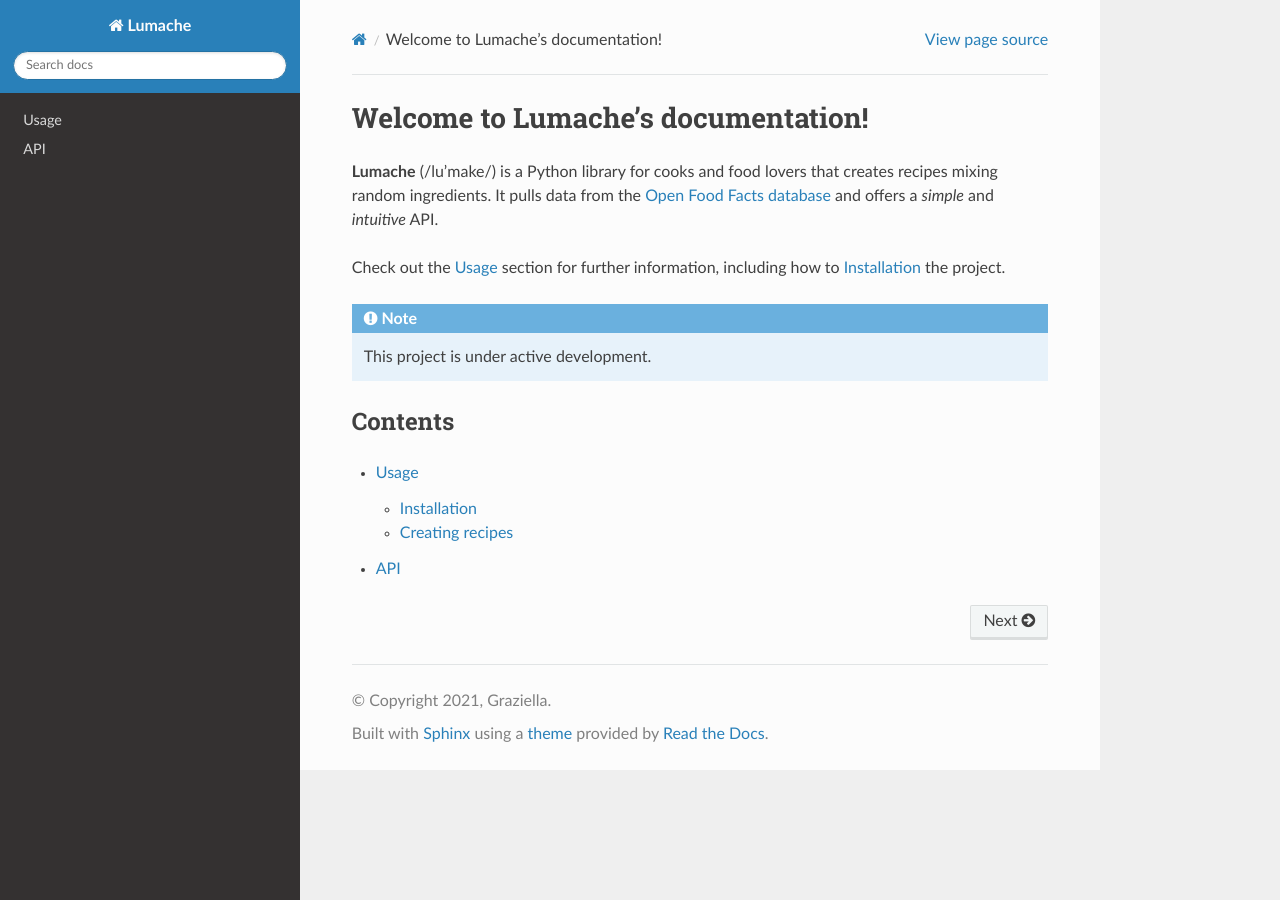
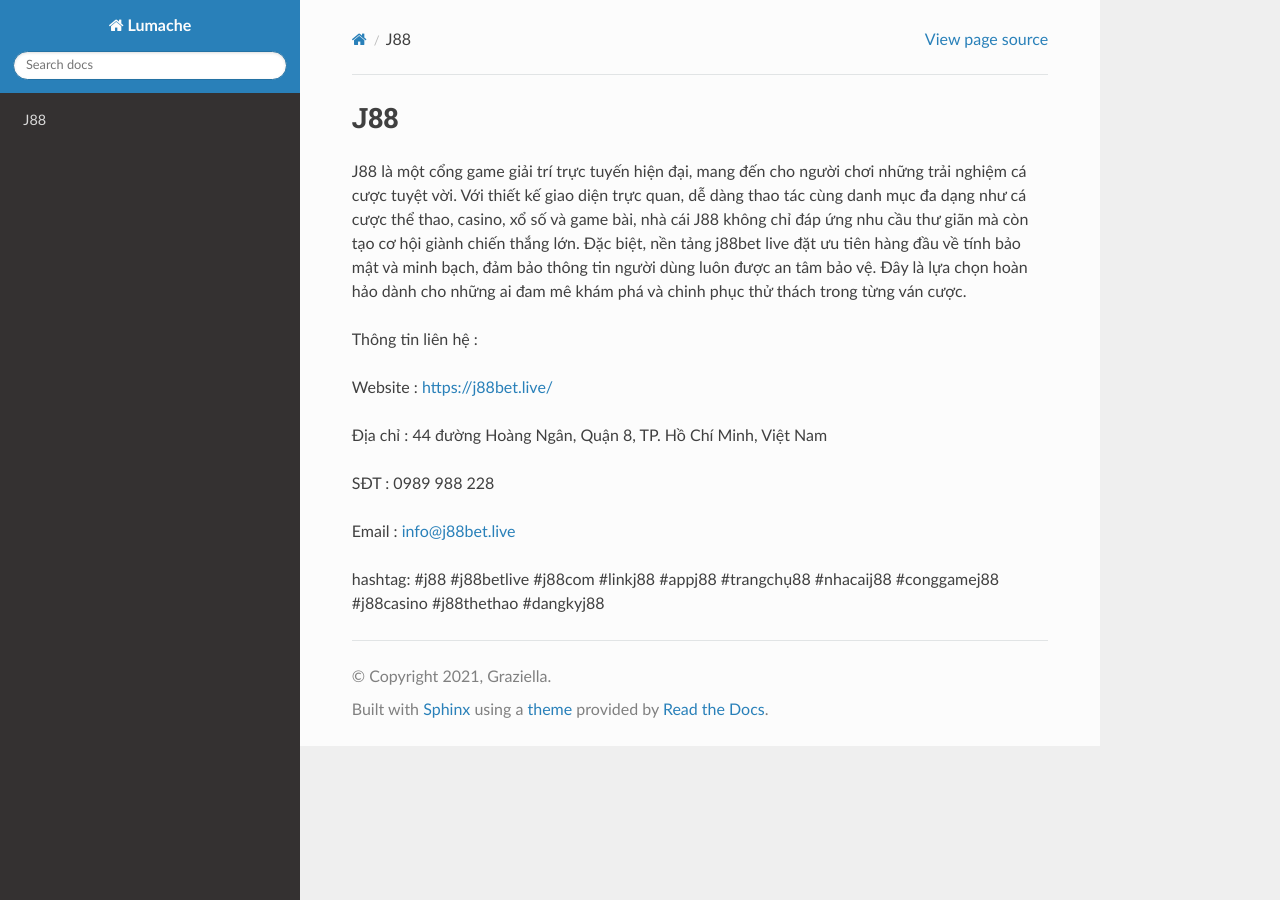
Before and after one commit to parkisngan19/j88betlive, a Sphinx documentation site: the page built from docs/source/index.rst, in a window 1280 px wide. Built offline with Sphinx 7.4.7 and the Read the Docs theme 3.1.0, drawn with Linux system fonts in a browser that asks for light colours.

Commit message:
Update index.rst

```diff
--- a/docs/source/index.rst
+++ b/docs/source/index.rst
@@ -1,22 +1,16 @@
-Welcome to Lumache's documentation!
+J88
 ===================================
 
-**Lumache** (/lu'make/) is a Python library for cooks and food lovers
-that creates recipes mixing random ingredients.
-It pulls data from the `Open Food Facts database <https://world.openfoodfacts.org/>`_
-and offers a *simple* and *intuitive* API.
+J88 là một cổng game giải trí trực tuyến hiện đại, mang đến cho người chơi những trải nghiệm cá cược tuyệt vời. Với thiết kế giao diện trực quan, dễ dàng thao tác cùng danh mục đa dạng như cá cược thể thao, casino, xổ số và game bài, nhà cái J88 không chỉ đáp ứng nhu cầu thư giãn mà còn tạo cơ hội giành chiến thắng lớn. Đặc biệt, nền tảng j88bet live đặt ưu tiên hàng đầu về tính bảo mật và minh bạch, đảm bảo thông tin người dùng luôn được an tâm bảo vệ. Đây là lựa chọn hoàn hảo dành cho những ai đam mê khám phá và chinh phục thử thách trong từng ván cược.
 
-Check out the :doc:`usage` section for further information, including
-how to :ref:`installation` the project.
+Thông tin liên hệ :
 
-.. note::
+Website : https://j88bet.live/
 
-   This project is under active development.
+Địa chỉ : 44 đường Hoàng Ngân, Quận 8, TP. Hồ Chí Minh, Việt Nam
 
-Contents
---------
+SĐT : 0989 988 228
 
-.. toctree::
+Email : info@j88bet.live
 
-   usage
-   api
+hashtag: #j88 #j88betlive #j88com #linkj88 #appj88 #trangchụ88 #nhacaij88 #conggamej88 #j88casino #j88thethao #dangkyj88
```
